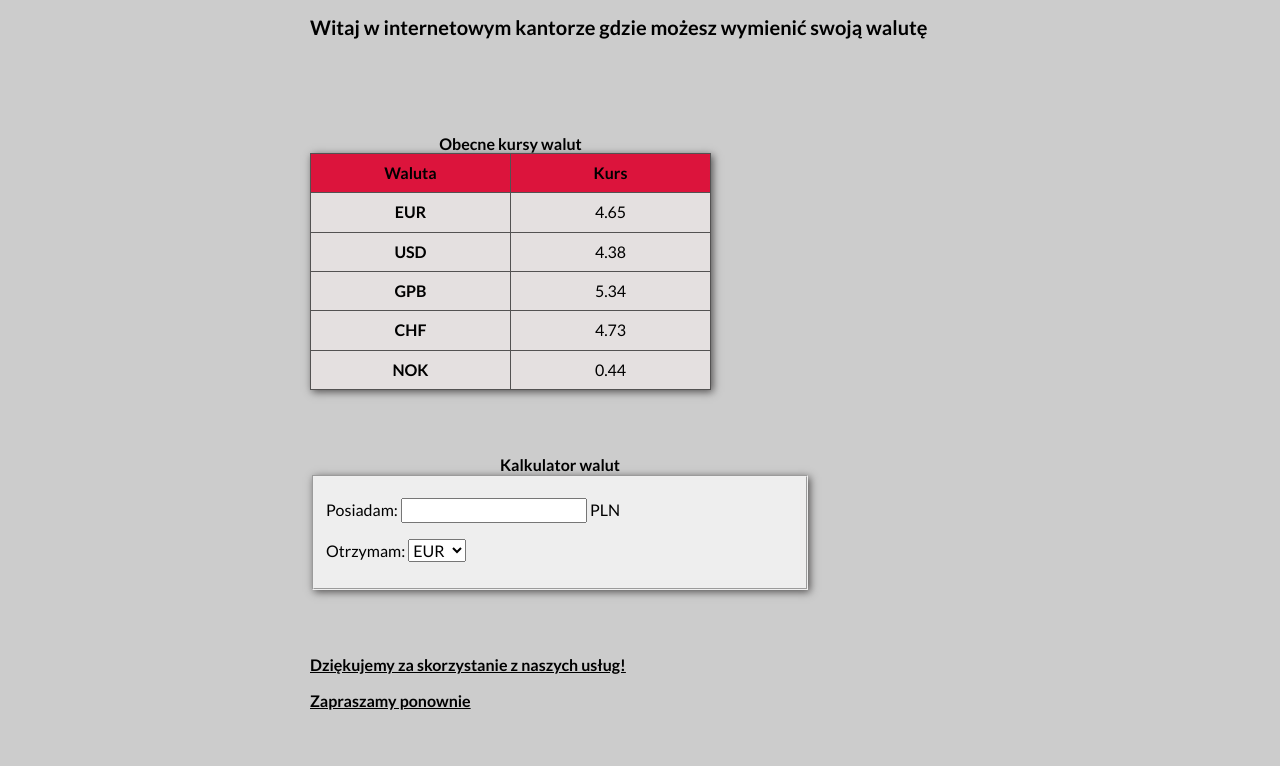
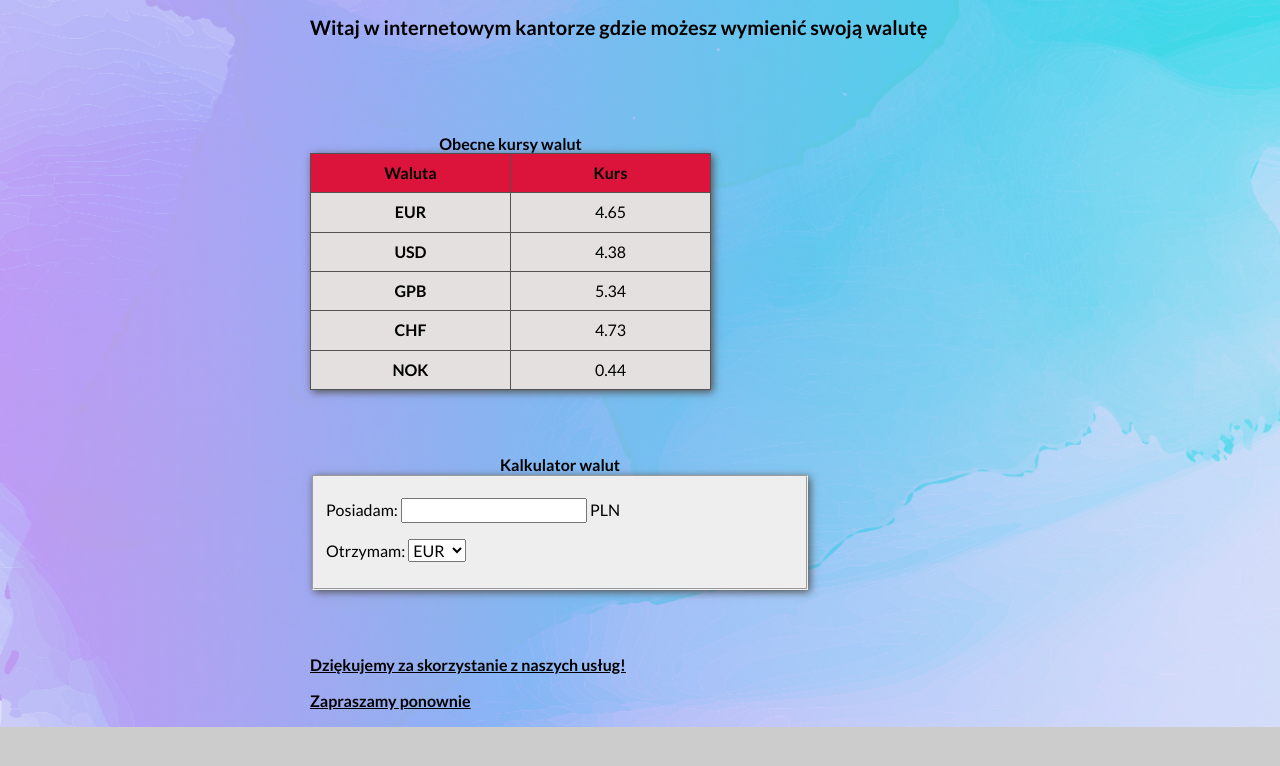
Before and after one commit to xxFino/Currency-Converter, a plain HTML site: page index.html in a window 1280 px wide. Drawn offline with nearby package versions, Linux system fonts and the light colour scheme.

Commit message:
background image added

```diff
--- a/css/container.css
+++ b/css/container.css
@@ -15,3 +15,9 @@
 .text {
     text-decoration: underline;
 }
+
+.element {
+    background-image: url("../images/background_cantor.jpg");
+    background-size: cover;
+    background-repeat: no-repeat;
+}
--- a/index.html
+++ b/index.html
@@ -24,7 +24,7 @@
 
 </head>
 
-<body  class="container">
+<body class="container element">
 
     <div>
         <p>
```
Also changed, not shown: images/background_cantor.jpg (added).
